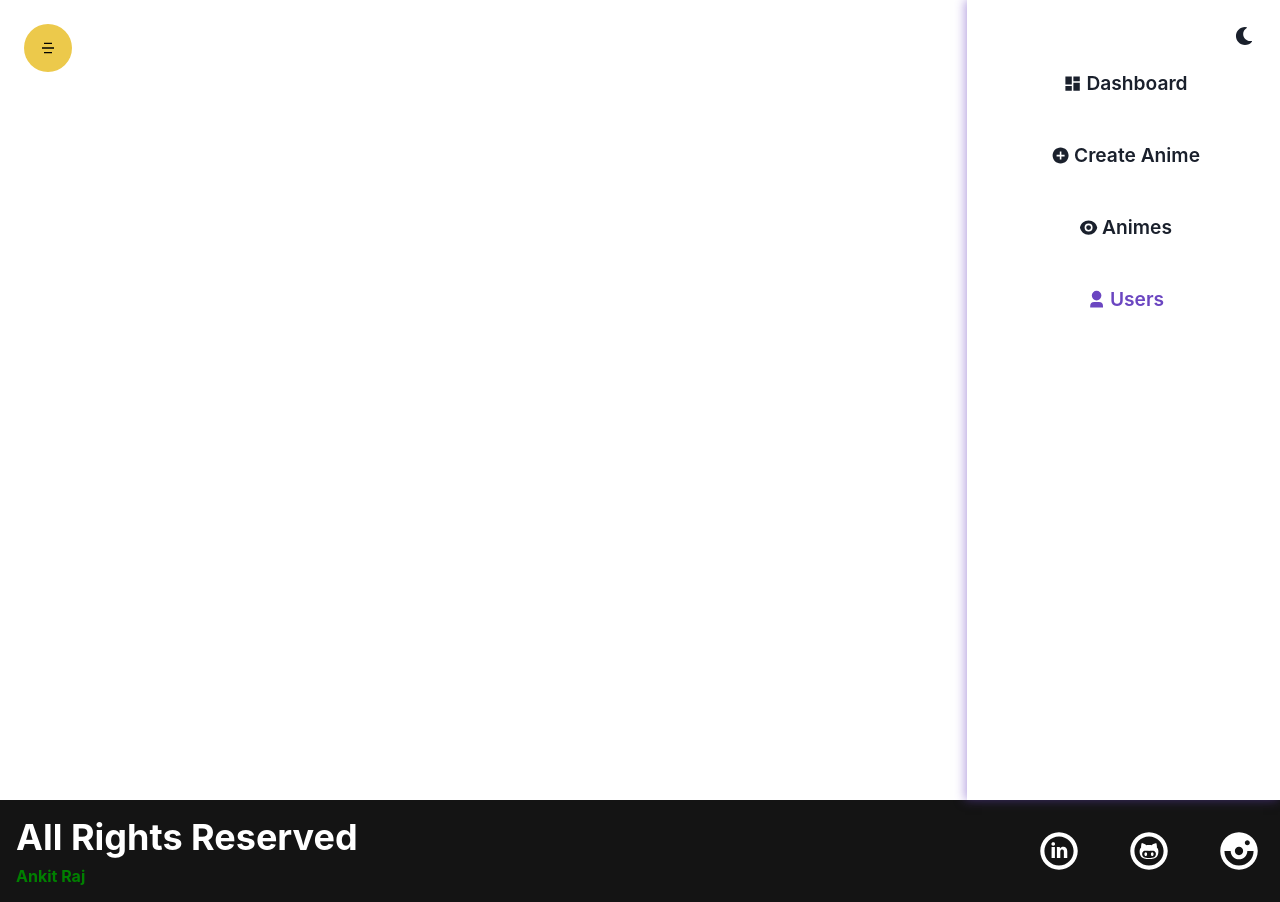
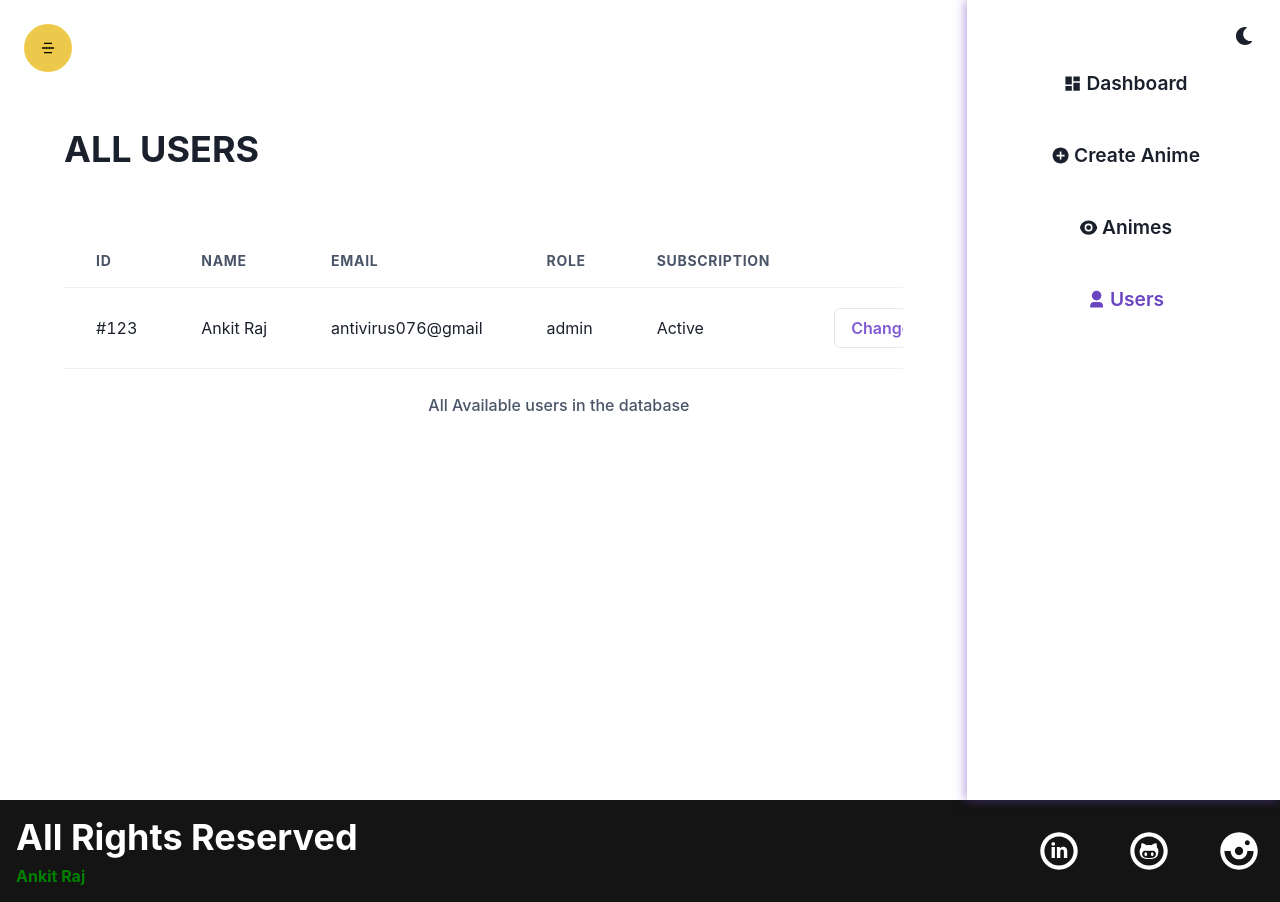
Before and after one commit to Ankit75124/animetrix_1, a React (Create React App) app: page /admin/users in a window 1280 px wide. Built offline with nearby package versions, Linux system fonts and the light colour scheme.

Commit message:
Users table - 17-10/01 11:50 commit

```diff
--- a/src/components/Admin/Users/Users.jsx
+++ b/src/components/Admin/Users/Users.jsx
@@ -1,9 +1,29 @@
-import { Box, Grid } from '@chakra-ui/react';
+import { Box, Button, Grid, Heading, HStack, Table, TableCaption, TableContainer, Tbody, Td, Th, Thead, Tr } from '@chakra-ui/react';
 import React from 'react';
+import { RiDeleteBin7Fill } from 'react-icons/ri';
 import cursor from '../../../assets/images/cursor.png';
 import Sidebar from '../Sidebar';
 
 const Users = () => {
+
+  const users =[{
+    _id:"123",
+    name:"Ankit Raj",
+    role:"admin",
+    subscription :{
+      status:"active"
+    },
+    email:"antivirus076@gmail"
+
+  }]
+
+  const updateHandler = userId => {
+    console.log(userId);
+  };
+
+  const deleteButtonHandler = userId => {
+      console.log(userId);
+    };
   return (
     <Grid
       minH="100vh"
@@ -12,7 +32,43 @@
         cursor: `url(${cursor}),default`,
       }}
     >
-      <Box></Box>
+      <Box
+      p={["0","16"]}
+      overflowX="auto"
+      >
+      <Heading
+            textTransform={'uppercase'}
+            my="16"
+            textAlign={['center', 'left']}
+            children={"All Users"}
+          />
+      <TableContainer
+      w={["100vw","full"]}>
+        <Table variant="simple" size="lg">
+          <TableCaption>All Available users in the database</TableCaption>
+
+          <Thead>
+            <Tr>
+              <Th>Id</Th>
+              <Th>Name</Th>
+              <Th>Email</Th>
+              <Th>Role</Th>
+              <Th>Subscription</Th>
+              <Th isNumeric>Action</Th>
+            </Tr>
+          </Thead>
+          <Tbody>
+            {users.map(
+              item=>
+              <Row
+              updateHandler={updateHandler}
+              deleteButtonHandler={deleteButtonHandler}
+              key={item._id}item={item}/>)}
+          </Tbody>
+        </Table>
+      </TableContainer>
+
+      </Box>
 
       <Sidebar />
     </Grid>
@@ -20,3 +76,30 @@
 };
 
 export default Users;
+
+
+function Row({item,updateHandler,deleteButtonHandler}){
+  return (
+    <Tr>
+      <Td>#{item._id}</Td>
+      <Td>{item.name}</Td>
+      <Td>{item.email}</Td>
+      <Td>{item.role}</Td>
+      <Td>{item.subscription.status === 'active' ? 'Active' : 'Not Active'}</Td>
+      <Td isNumeric>
+        <HStack justifyContent={'flex-end'}>
+          <Button
+            variant={'outline'}
+            color="purple.500"
+            onClick={() => updateHandler(item._id)}
+          >
+            Change Role
+          </Button>
+          <Button color="purple.600" onClick={() => deleteButtonHandler(item._id)}>
+            <RiDeleteBin7Fill />
+          </Button>
+        </HStack>
+      </Td>
+    </Tr>
+  );
+}
```
